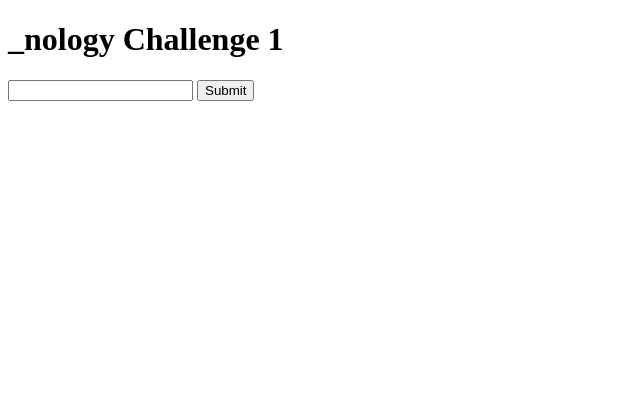
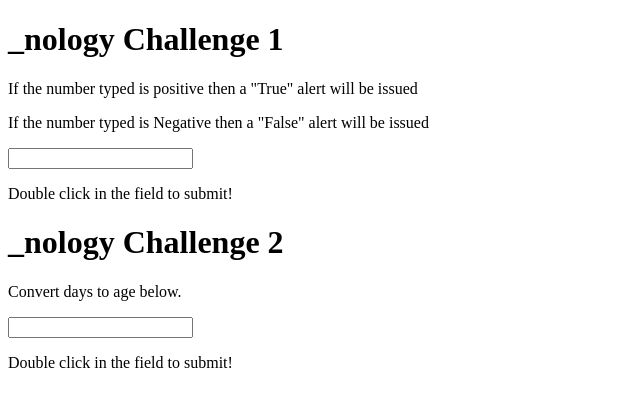
Before and after one commit to JustinDotMorris/nology-coursework, a plain HTML site: page JavascriptPreCourse/JavascriptChallenges/index.html in a window 1280 px wide. Shown: the whole page, without its empty margins (0-640 px from the left). Drawn offline with Linux system fonts and the light colour scheme.

Commit message:
Completed Challenge 2

```diff
--- a/JavascriptPreCourse/JavascriptChallenges/index.html
+++ b/JavascriptPreCourse/JavascriptChallenges/index.html
@@ -10,9 +10,16 @@
 <body>
     <!--Challenge No 1-->
         <h1>_nology Challenge 1</h1>
-        <input type="text" id=Challenge1TextBox>
-        <button type="submit" onclick="HandlePositiveNegativeNumber(Challenge1TextBox)">Submit</button>
+        <p>If the number typed is positive then a "True" alert will be issued</p>
+        <p>If the number typed is Negative then a "False" alert will be issued</p>
+        <input type="text" ondblclick="HandlePositiveNegativeNumber(event)">
+        <p>Double click in the field to submit!</p>
 
+    <!--Challenge No 2-->
+        <h1>_nology Challenge 2</h1>
+        <p>Convert days to age below.</p>
+        <input type="text" ondblclick="HandleDaysToAge(event)">
+        <p>Double click in the field to submit!</p>
 
 </body>
 </html>
--- a/JavascriptPreCourse/JavascriptChallenges/js.js
+++ b/JavascriptPreCourse/JavascriptChallenges/js.js
@@ -1,7 +1,7 @@
 //Challenge No 1
-function HandlePositiveNegativeNumber(Challenge1TextBox) {
+function HandlePositiveNegativeNumber(event) {
 
-    let EnteredNumber = Challenge1TextBox.target.value;
+    let EnteredNumber = event.target.value;
 
     if (EnteredNumber >= 0) {
         alert("Positive");
@@ -9,10 +9,16 @@ function HandlePositiveNegativeNumber(Challenge1TextBox) {
     else {
         alert("Negative")
     }
+}
 
+//Challenge No 2
+function HandleDaysToAge(event) {
 
+    let Days = event.target.value;
+    let Age = Days/365;
+    Age.toFixed(2);
 
+    alert(Age);
+}
 
-
-
-}
+//Challenge No 3
```
